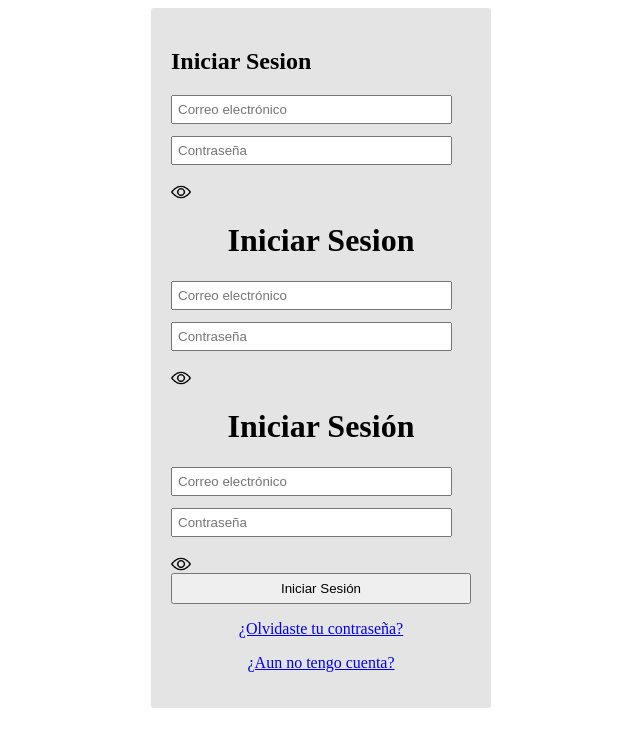
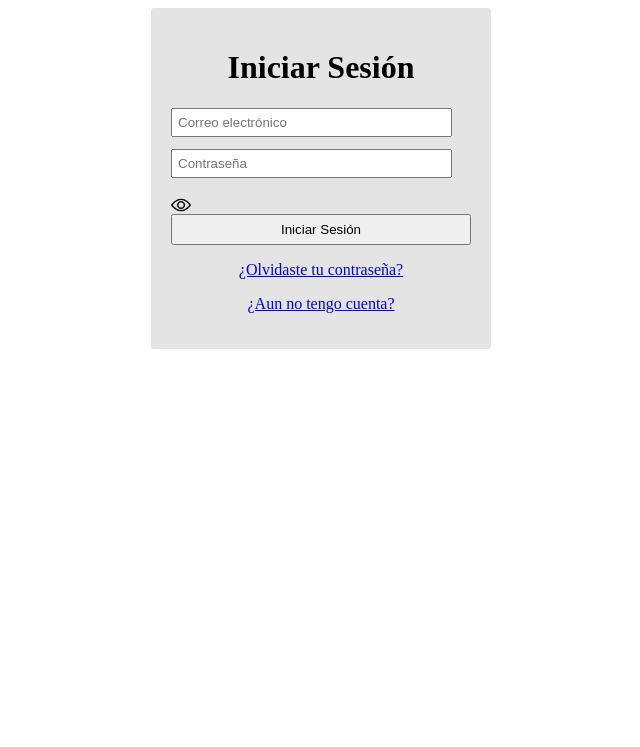
Before and after one commit to SRR967/ProyectoDesarrolloSoftware, a Flask app: template templates/IniciarSesion.html in a window 1280 px wide. Shown: the top 747 px of the page, without its empty margins (319-959 px from the left). Run offline with Flask 2, Linux system fonts and the light colour scheme; the template is opened without the code that fills it, so the values that code supplies are empty.

Commit message:
correccion de errores

```diff
--- a/templates/IniciarSesion.html
+++ b/templates/IniciarSesion.html
@@ -8,18 +8,7 @@
     <title>Iniciar Sesion</title>
 </head>
 <body>
-<form action="">
-    <h2>Iniciar Sesion</h1>
-        <input class="datos" type="text" name="" id="" placeholder="Correo electrónico"> <br>
-        <input class="datos" type="text" name="" id="" placeholder="Contraseña">
-        <input class="img_contrasenia" type="image" src="../static/images/dummy.png">
-        <br>
-        <form action="">
-            <h1>Iniciar Sesion</h1>
-            <input class="datos" type="text" name="" placeholder="Correo electrónico"> <br>
-            <input class="datos" type="text" name="" placeholder="Contraseña">
-            <input class="img_contrasenia" type="image" src="../static/images/dummy.png">
-            <br>
+
 <form action="">
     <h1>Iniciar Sesión</h1>
     <input class="datos" type="text" name="" placeholder="Correo electrónico"> <br>
@@ -30,7 +19,6 @@
     <p><a href="#">¿Olvidaste tu contraseña?</a></p>
     <p><a href="#"> ¿Aun no tengo cuenta?</a></p>
 
-
 </form>
 
 </body>
```
Lines whose indentation alone changed are shown as unchanged.
